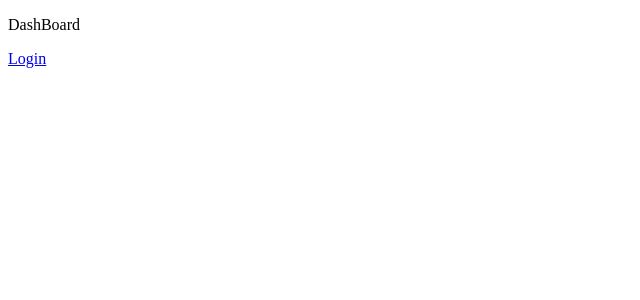
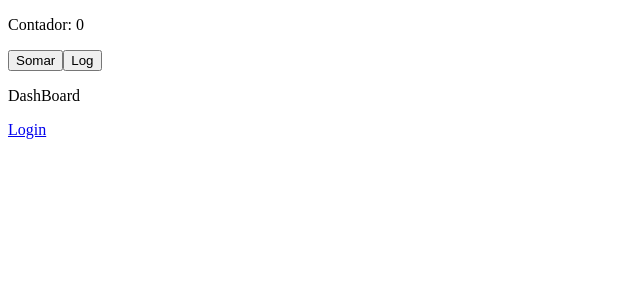
Before and after one commit to arouchy-TI/Type_React_Curso, a React (Vite) app: page /pagina-inicial in a window 1280 px wide. Shown: the top 300 px of the page, without its empty margins (0-640 px from the left). Built offline with nearby package versions, Linux system fonts and the light colour scheme.

Commit message:
Usando use Ref com Objetos

```diff
--- a/src/app/pages/dashboard/Dashboard.tsx
+++ b/src/app/pages/dashboard/Dashboard.tsx
@@ -1,8 +1,16 @@
+import { useRef } from "react";
 import { Link } from "react-router-dom";
 
+// armazenar dentro use Ref, qualquer tipo de valor
 export const Dashboard = () => {
+    const counterRef = useRef({ counter : 0 });
+
     return(
         <div>
+            <p>Contador: {counterRef.current.counter}</p>
+            <button onClick={() => {counterRef.current.counter++}}>Somar</button>
+            <button onClick={() => console.log(counterRef.current.counter)}>Log</button>
+
             <p>DashBoard</p>
             <Link to="/entrar">Login</Link>
         </div>
```
